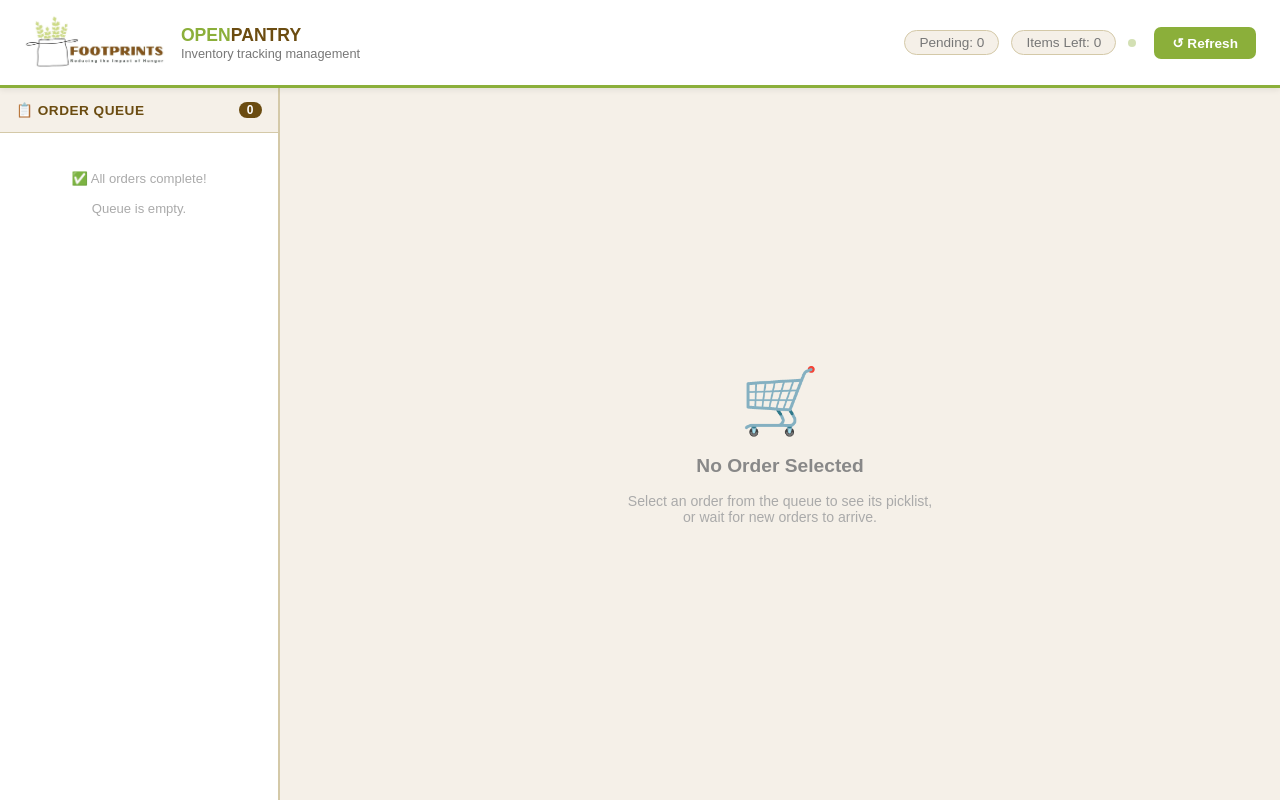
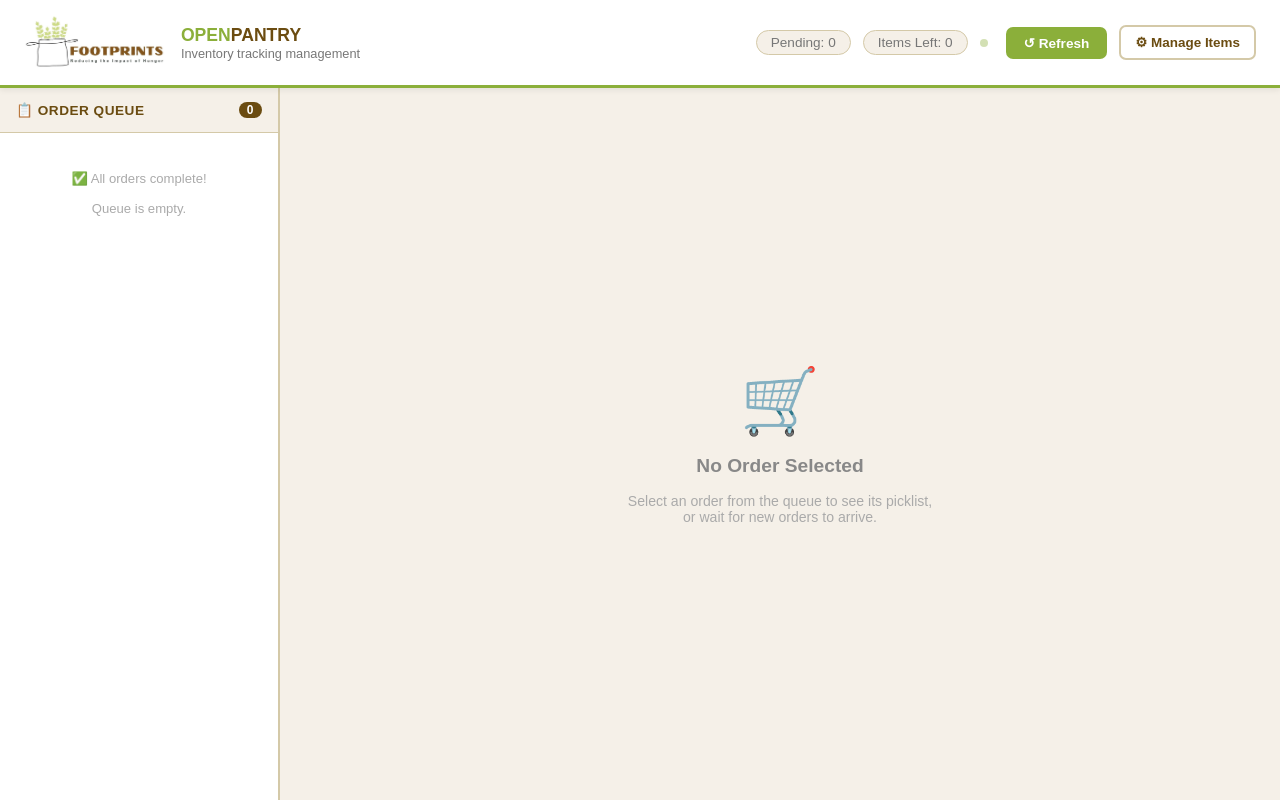
Before and after one commit to chromagic-development/OpenPantry, a PHP site: page /menucounter/orders/orders.php in a window 1280 px wide. Run offline with PHP 8.4, Linux system fonts and the light colour scheme; data that the repository does not hold is empty; some libraries are stand-ins or nearby versions.

Commit message:
Restore Manage Items button in orders header (#5)
Re-adds the "Manage Items" link to ../admin in the orders console
header, reverting #3 — the button is wanted after all.

Co-authored-by: Claude Fable 5 <noreply@anthropic.com>

```diff
--- a/menucounter/orders/orders.php
+++ b/menucounter/orders/orders.php
@@ -345,6 +345,7 @@ if (!fsScheduleAllowsNow(foodscanSetting('access_schedule', ''))) {
     </div>
     <span class="refresh-dot" title="Auto-refreshing every 15s"></span>
     <button class="btn-refresh" onclick="loadOrders()">↺ Refresh</button>
+    <a href="../admin" class="btn-config">⚙ Manage Items</a>
   </div>
 </header>
 
```
